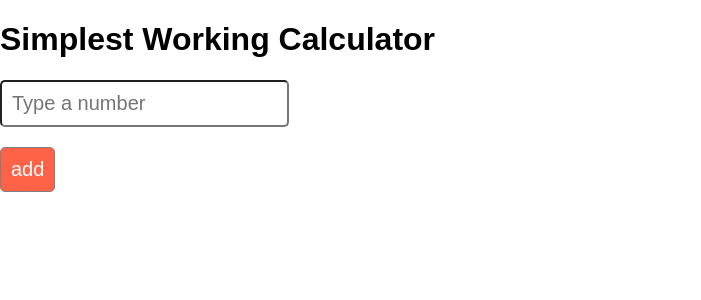
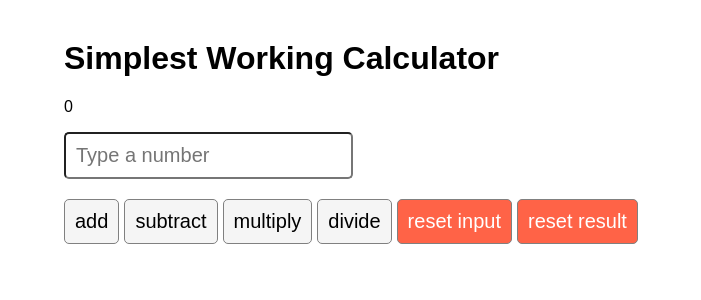
Before and after one commit to LixinDu/simple-calculator, a React (Create React App) app: page / in a window 1280 px wide. Shown: the top 300 px of the page, without its empty margins (0-701 px from the left). Built offline with nearby package versions, Linux system fonts and the light colour scheme.

Commit message:
show result and add  buttons

```diff
--- a/src/App.css
+++ b/src/App.css
@@ -1,6 +1,11 @@
 * {
   font-family: sans-serif;
 }
+
+.App {
+  margin:5vh 0 0 5vw;
+}
+
 input,
 button {
   font-size: 20px;
--- a/src/App.js
+++ b/src/App.js
@@ -42,6 +42,7 @@
       <form>
         <p ref={resultRef}>
           {/* add the value of the current total */}
+          {result}
         </p>
         <input
           pattern="[0-9]"
@@ -51,10 +52,15 @@
         />
         <button onClick={plus}>add</button>
         {/* Add the subtract button */}
+        <button onClick={minus}>subtract</button>
         {/* Add the multiply button */}
+        <button onClick={times}>multiply</button>
         {/* Add the divide button */}
+        <button onClick={divide}>divide</button>
         {/* Add the resetInput button */}
+        <button onClick={resetInput}>reset input</button>
         {/* Add the resetResult button */}
+        <button onClick={resetResult}>reset result</button>
       </form>
     </div>
   );
```
